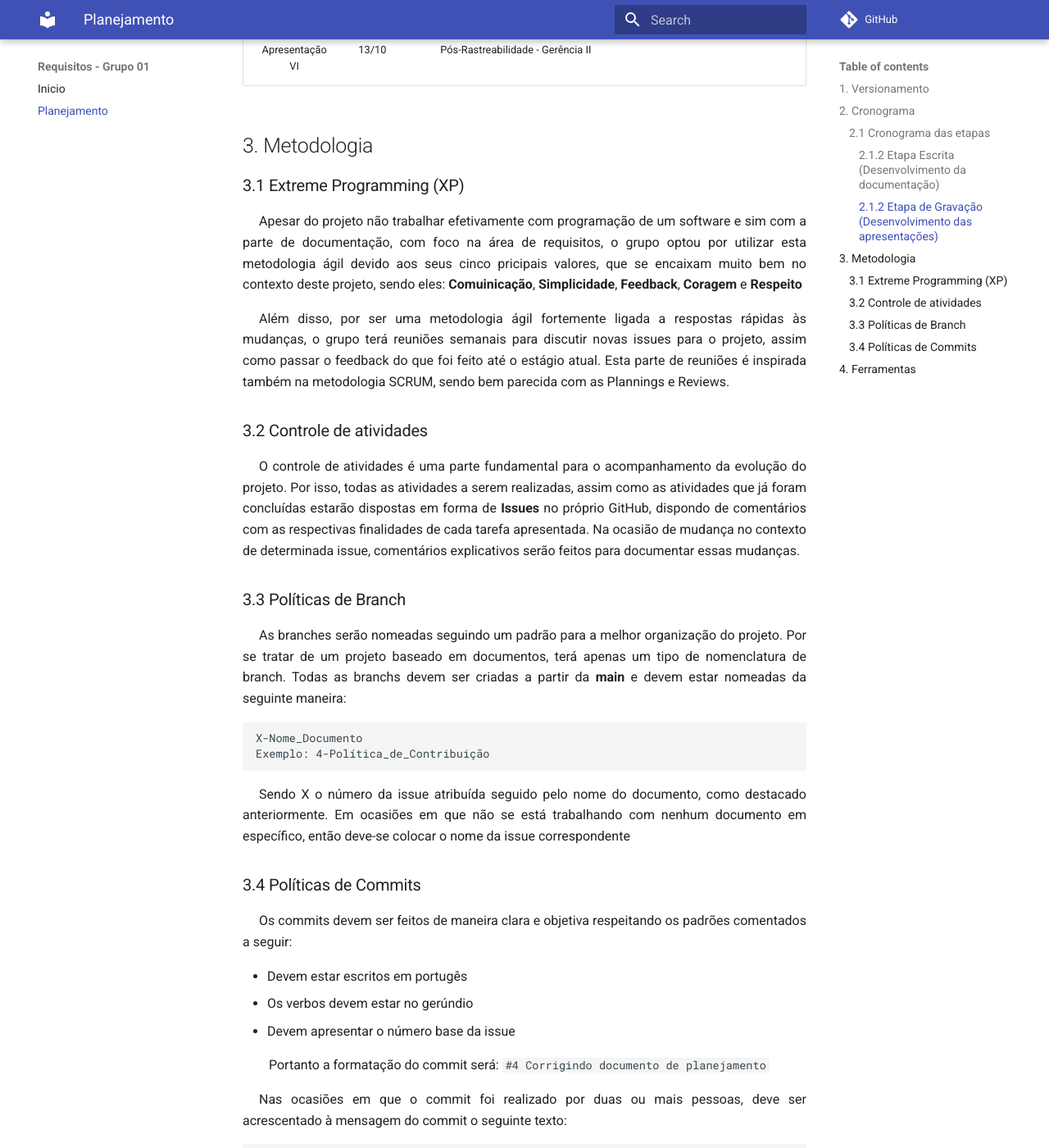
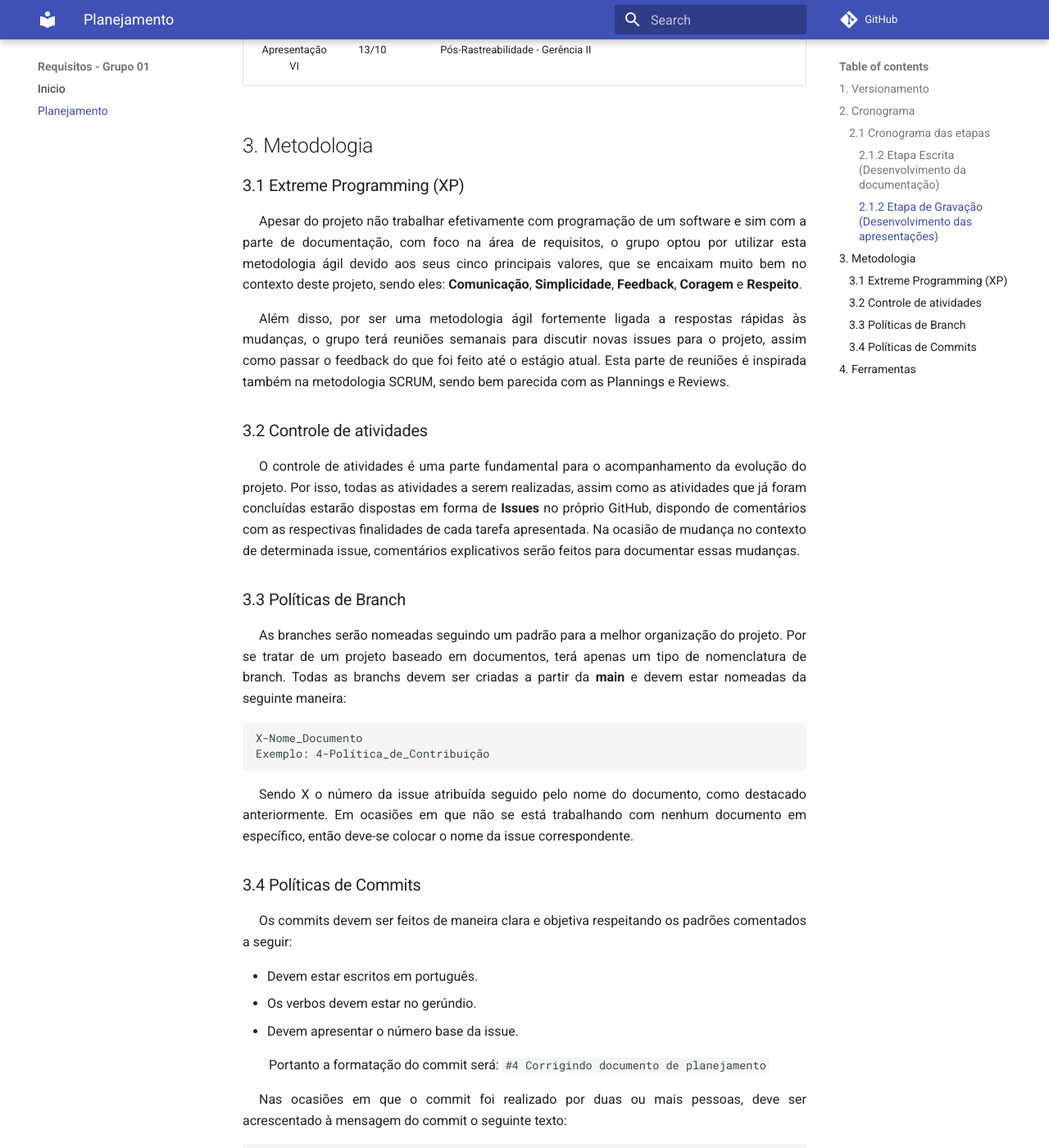
Before and after one commit to Requisitos-de-Software/2021.1-Ingresso.com, an MkDocs documentation site: the page built from docs/planejamento/index.md, in a window 1280 px wide and 1400 px high, scrolled down 1528 px. Shown: the whole window at 82% size. Built offline with MkDocs 1.6.1 and Material for MkDocs 9.7.7, drawn with Linux system fonts in a browser that asks for light colours; comment, search, counter and statistics services are not loaded.

Commit message:
#4 Corrigindo ortografia no documento de metodologia

````diff
--- a/docs/planejamento/index.md
+++ b/docs/planejamento/index.md
@@ -9,7 +9,7 @@
 
 ## 2. Cronograma
 
-O cronograma das etapas do projeto foi baseado nas datas de entregas das atividades descritas no plano de ensino da disciplina de Requisitos de Software, visando atender às exigências de cada ponto de controle. As datas podem ser alteradas, caso haja necessidade.
+<p style="text-align: justify; text-indent: 20px">O cronograma das etapas do projeto foi baseado nas datas de entregas das atividades descritas no plano de ensino da disciplina de Requisitos de Software, visando atender às exigências de cada ponto de controle. As datas podem ser alteradas, caso haja necessidade.</p>
 
 ### 2.1 Cronograma das etapas
 #### 2.1.2 Etapa Escrita (Desenvolvimento da documentação)
@@ -38,7 +38,7 @@
 
 ### 3.1 Extreme Programming (XP)
 
-<p style="text-align: justify; text-indent: 20px">Apesar do projeto não trabalhar efetivamente com programação de um software e sim com a parte de documentação, com foco na área de requisitos, o grupo optou por utilizar esta metodologia ágil devido aos seus cinco pricipais valores, que se encaixam muito bem no contexto deste projeto, sendo eles: <b>Comuinicação</b>, <b>Simplicidade</b>, <b>Feedback</b>, <b>Coragem</b> e <b>Respeito</b> </p>
+<p style="text-align: justify; text-indent: 20px">Apesar do projeto não trabalhar efetivamente com programação de um software e sim com a parte de documentação, com foco na área de requisitos, o grupo optou por utilizar esta metodologia ágil devido aos seus cinco principais valores, que se encaixam muito bem no contexto deste projeto, sendo eles: <b>Comunicação</b>, <b>Simplicidade</b>, <b>Feedback</b>, <b>Coragem</b> e <b>Respeito</b>. </p>
 
 <p style="text-align: justify; text-indent: 20px">Além disso, por ser uma metodologia ágil fortemente ligada a respostas rápidas às mudanças, o grupo terá reuniões semanais para discutir novas issues para o projeto, assim como passar o feedback do que foi feito até o estágio atual. Esta parte de reuniões é inspirada também na metodologia SCRUM, sendo bem parecida com as Plannings e Reviews.</p>
 
@@ -55,16 +55,16 @@
 Exemplo: 4-Política_de_Contribuição
 ```
 
-<p style="text-align: justify; text-indent: 20px"> Sendo X o número da issue atribuída seguido pelo nome do documento, como destacado anteriormente. Em ocasiões em que não se está trabalhando com nenhum documento em específico, então deve-se colocar o nome da issue correspondente</p>
+<p style="text-align: justify; text-indent: 20px"> Sendo X o número da issue atribuída seguido pelo nome do documento, como destacado anteriormente. Em ocasiões em que não se está trabalhando com nenhum documento em específico, então deve-se colocar o nome da issue correspondente.</p>
 
 ### 3.4 Políticas de Commits
 
 <p style="text-align: justify; text-indent: 20px">Os commits devem ser feitos de maneira clara e objetiva respeitando os padrões comentados a seguir: </p>
 
 <ul>
-    <li> Devem estar escritos em portugês </li>
-    <li> Os verbos devem estar no gerúndio </li>
-    <li> Devem apresentar o número base da issue </li>
+    <li> Devem estar escritos em português. </li>
+    <li> Os verbos devem estar no gerúndio. </li>
+    <li> Devem apresentar o número base da issue. </li>
 </ul>
 
 &emsp;&emsp;Portanto a formatação do commit será: ` #4 Corrigindo documento de planejamento `
````
